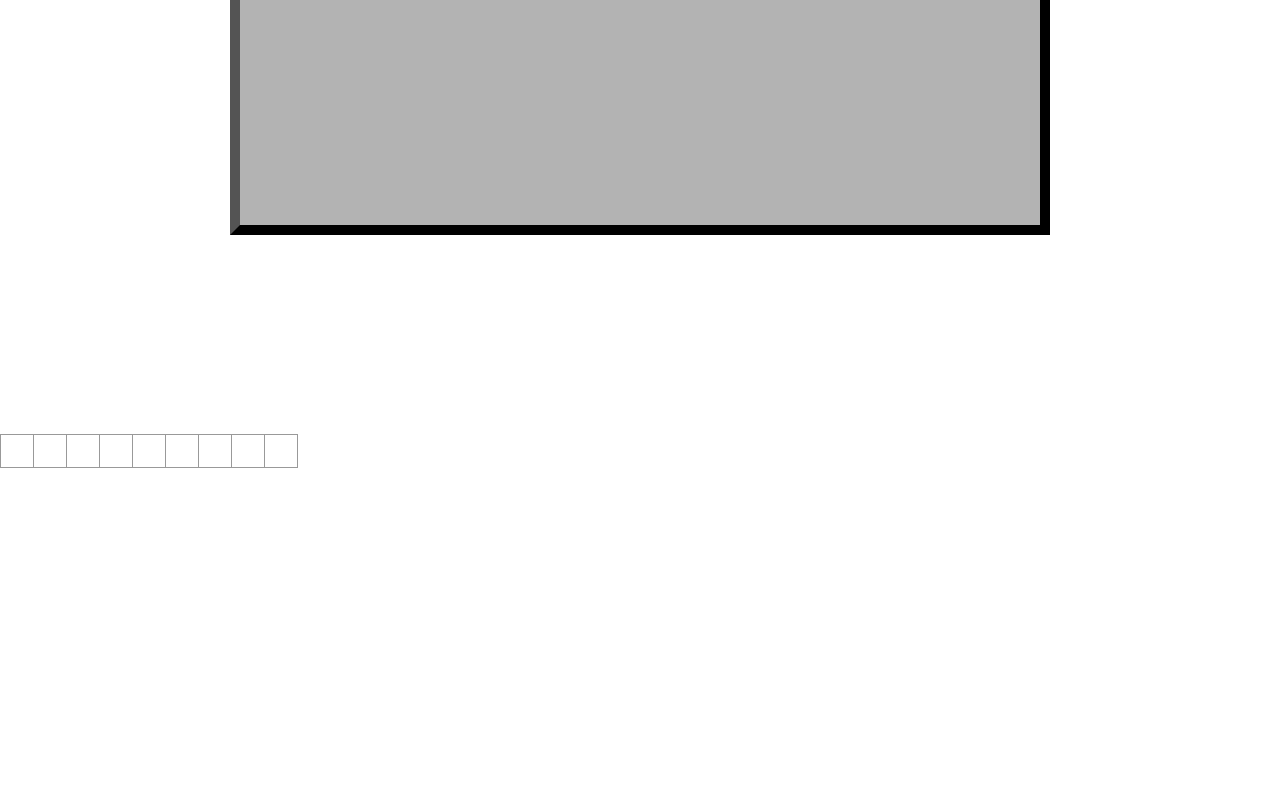
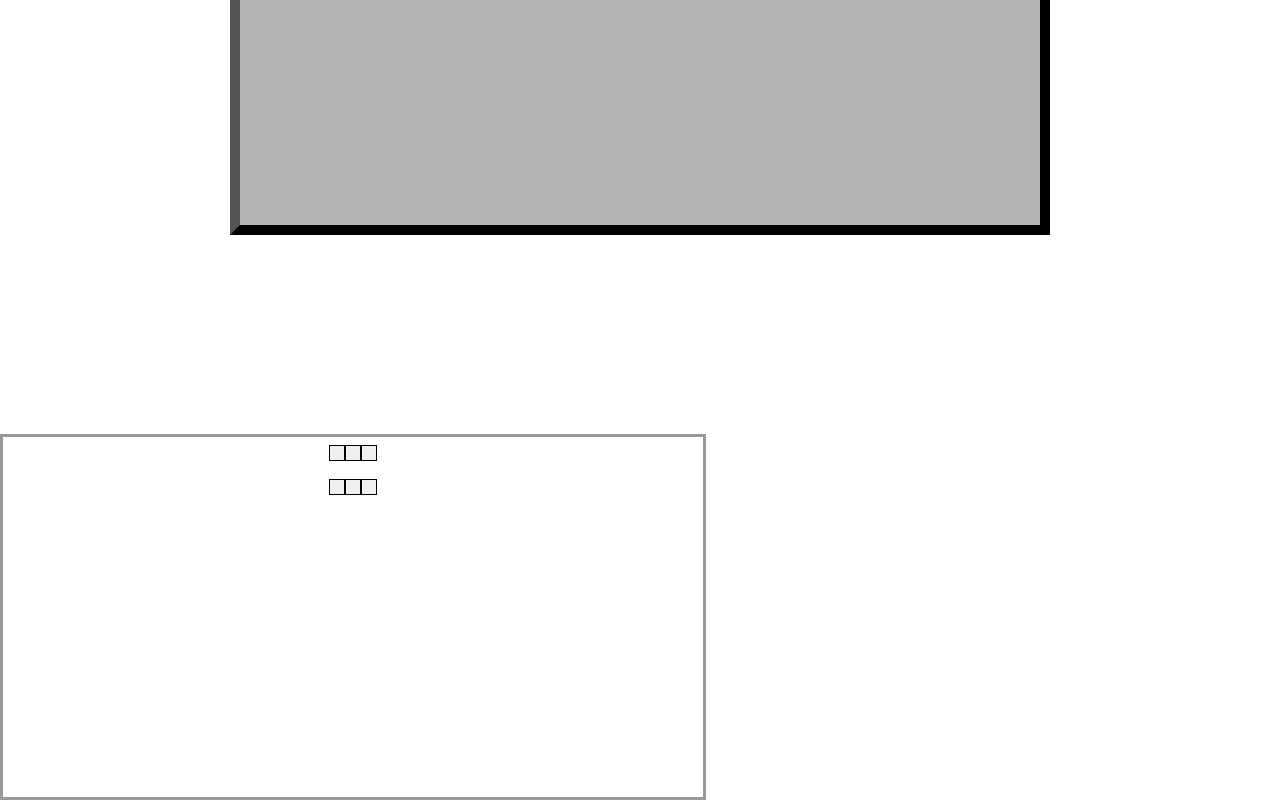
Before and after one commit to segatank/unit-board-react, a React (Create React App) app: page / in a window 1280 px wide. Shown: the part 365-1165 px from the top of the page. Before the commit the page ends 833 px from the top, so only its background shows below. Built offline with nearby package versions, Linux system fonts and the light colour scheme.

Commit message:
added component for unit panel and single unit

```diff
--- a/src/App.js
+++ b/src/App.js
@@ -1,5 +1,4 @@
 import React, { Component } from 'react';
-import logo from './logo.svg';
 import './App.css';
 
 class App extends Component {
--- a/src/BaseBoard.css
+++ b/src/BaseBoard.css
@@ -1,4 +1,3 @@
-
 .BaseBoard {
   width: 800px;
   height: 380px;
--- a/src/BaseBoard.js
+++ b/src/BaseBoard.js
@@ -1,7 +1,8 @@
 import React, { Component } from 'react';
 import './BaseBoard.css';
 import BoardSwitcher from './switcher/BoardSwitcher';
-
+import BoardMatrix from './board_matrix/BoardMatrix';
+//import UnitPanel from './unit_panel/UnitPanel';
 class BaseBoard extends Component {
 
   renderSwitcher(i) {
--- a/src/board_matrix/BoardCell.js
+++ b/src/board_matrix/BoardCell.js
@@ -5,10 +5,10 @@ class CellUnit extends Component {
 
   render() {
     return (
-      <div className="CellSkin">
-
-      </div>
-    )
+      <button className="CellSkin">
+        {this.props.value}
+      </button>
+    );
   }
 }
 
--- a/src/board_matrix/BoardMatrix.css
+++ b/src/board_matrix/BoardMatrix.css
@@ -1,14 +1,14 @@
 .square {
+  height: 360px;
+  width: 700px;
   background: #fff;
-  border: 1.5px solid #999;
-  float: left;
-  font-size: 24px;
+  border: 3px solid #999;
+  font-size: 14px;
   font-weight: bold;
   line-height: 34px;
-  height: 34px;
   margin-right: -1px;
   margin-top: -1px;
   padding: 0;
   text-align: center;
-  width: 34px;
+
 }
--- a/src/board_matrix/BoardMatrix.js
+++ b/src/board_matrix/BoardMatrix.js
@@ -10,19 +10,11 @@ const MatrixSize = {
 let positionX = 0;
 let positionY = 0;
 
-function Square(props) {
-  return (
-    <button className="square" onClick={props.onClick}>
-      {props.value}
-    </button>
-  );
-}
-
 class BoardMatrix extends Component {
 
   renderCell(i) {
     return (
-      <Square
+      <CellUnit
         value={this.props[i]}
         onClick={() => this.props.onClick(i)}
       />
@@ -32,22 +24,18 @@ class BoardMatrix extends Component {
 
   render() {
     return (
-      <div >
+      <div className="square">
          <div className="board-row">
            {this.renderCell(0)}
            {this.renderCell(1)}
            {this.renderCell(2)}
          </div>
-         <div className="board-row">
+
            {this.renderCell(3)}
            {this.renderCell(4)}
            {this.renderCell(5)}
-         </div>
-         <div className="board-row">
-           {this.renderCell(6)}
-           {this.renderCell(7)}
-           {this.renderCell(8)}
-         </div>
+
+
       </div>
     )
   }
--- /dev/null
+++ b/src/unit_panel/UnitPanel.js
@@ -0,0 +1,2 @@
+import React, { Component } from 'react';
+import './UnitPanel.css';
```
Also changed, not shown: src/unit_panel/Unit.css (added), src/unit_panel/Unit.js (added), src/unit_panel/UnitPanel.css (added).
